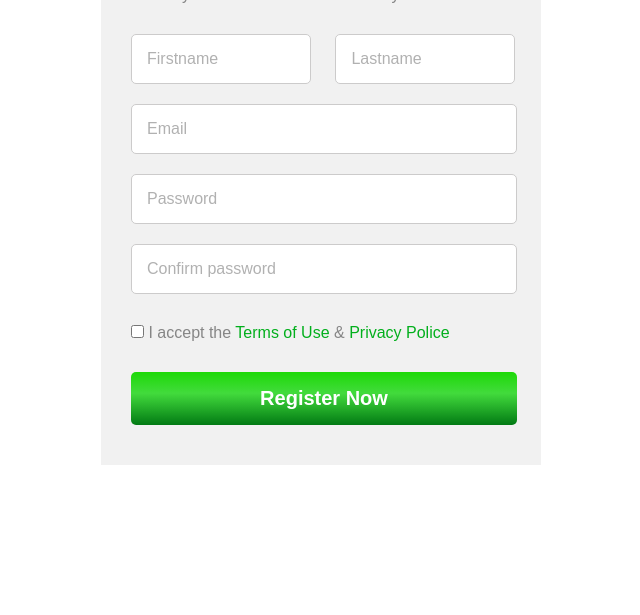
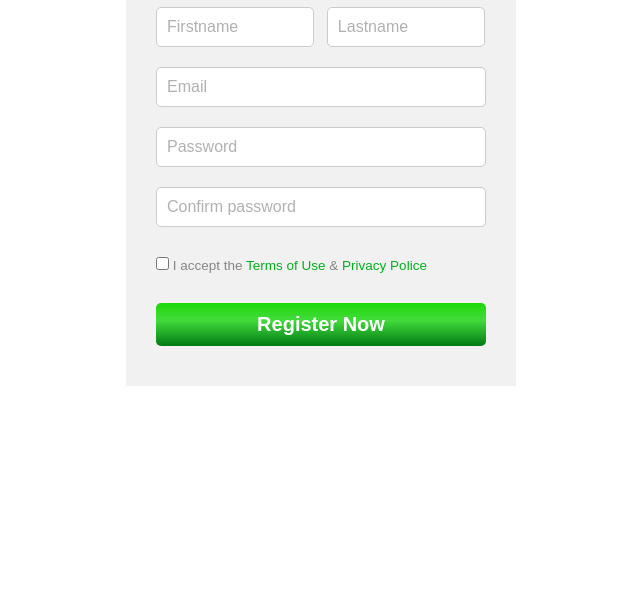
Before and after one commit to MarinaBotnareva/Register, a plain HTML site: page index.html in a window 1280 px wide. Shown: the part 252-867 px from the top of the page, without its empty margins (319-959 px from the left). After the commit the page ends 800 px from the top, so only its background shows below. Drawn offline with Linux system fonts and the light colour scheme.

Commit message:
Upgrade css

```diff
--- a/style.css
+++ b/style.css
@@ -5,18 +5,17 @@
   font-family: Arial, Helvetica, sans-serif;
 }
 
-
 article {
   margin: 150px auto;
-  width: 440px;
+  width: 390px;
   background-color: #f1f1f1;
-  padding: 30px 20px;
+  padding: 30px;
 }
 
 .title {
   overflow: hidden;
   text-align: center;
-  font-size: 33px;
+  font-size: 30px;
   color: #5f5f5f;
   font-weight: 100;
 }
@@ -38,44 +37,52 @@ article {
   margin-right: -100%;
   right: -14px;
 }
-p, label {
-  color: #868686;
-  font-size: 16px;
-  text-align: center;
-  padding: 20px 0;
+
+form {
+  width: 330px;
 }
 
 .name, .data {
-  width: 180px;
-  margin: 10px;
-  padding: 15px;
+  margin: 10px 0;
+  padding: 10px;
   font-size: 16px;
   border-radius: 5px;
   border: 1px solid #cccbcb;
   color: #777777;
 }
 
+.name {
+  width: 48%;
+}
+
+.name + .name {
+  margin-left: 8px;
+}
+
+.data {
+  width: 100%;
+}
+
+p, label {
+  color: #868686;
+  font-size: 13.5px;
+  text-align: center;
+  padding: 10px 0;
+}
+
 input::placeholder {
   color: #b1b1b1;
 }
 
-.data {
-  width: 386px;
-}
-
-form {
-  width: 410px;
-}
-
 label {
   display: inline-block;
-  padding: 20px 10px;
+  padding: 20px 0;
 }
 
 button {
-  width: 386px;
-  margin: 10px;
-  padding: 15px 10px;
+  width: 100%;
+  margin: 10px 0;
+  padding: 10px;
   font-size: 20px;
   border-radius: 5px;
   border:none;
```
